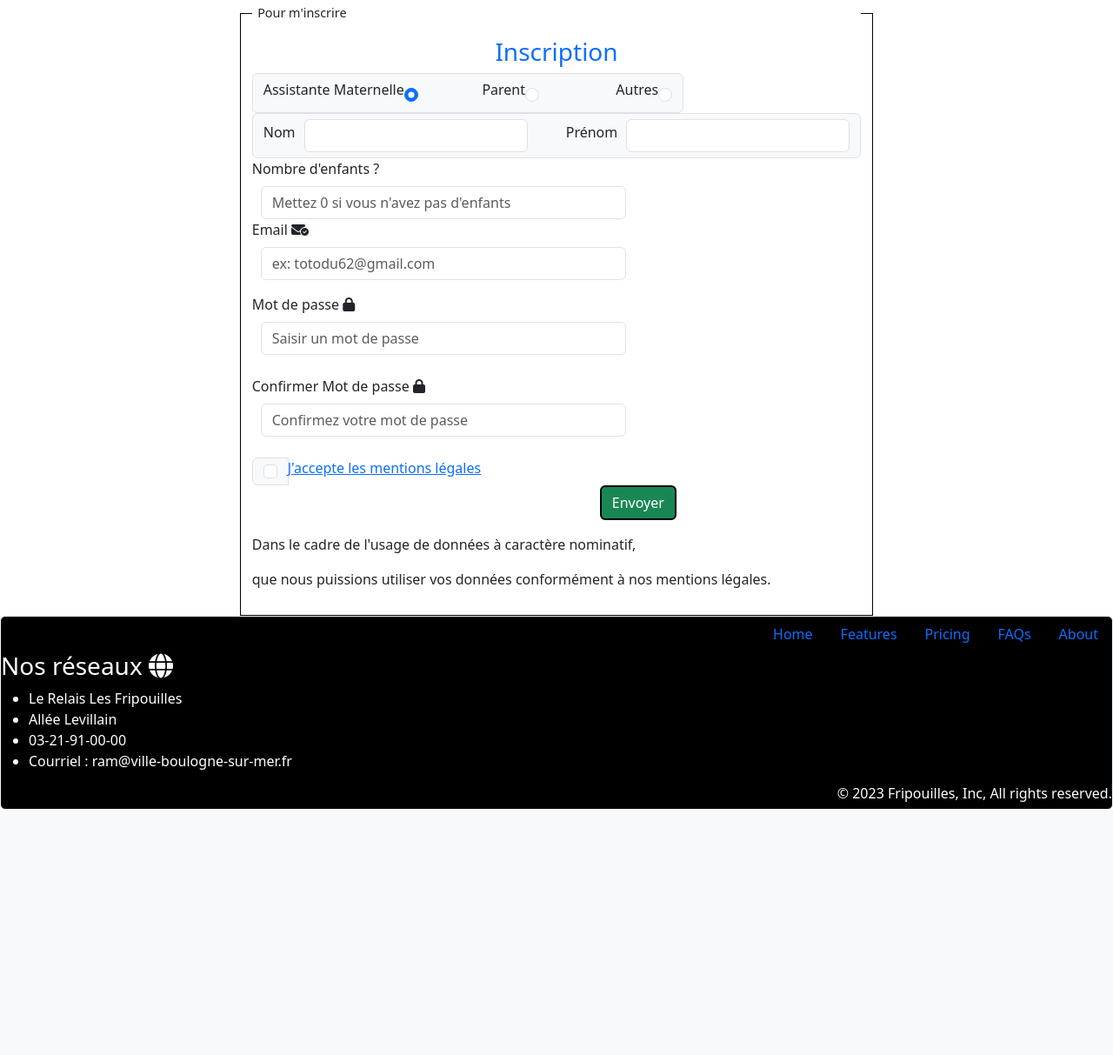
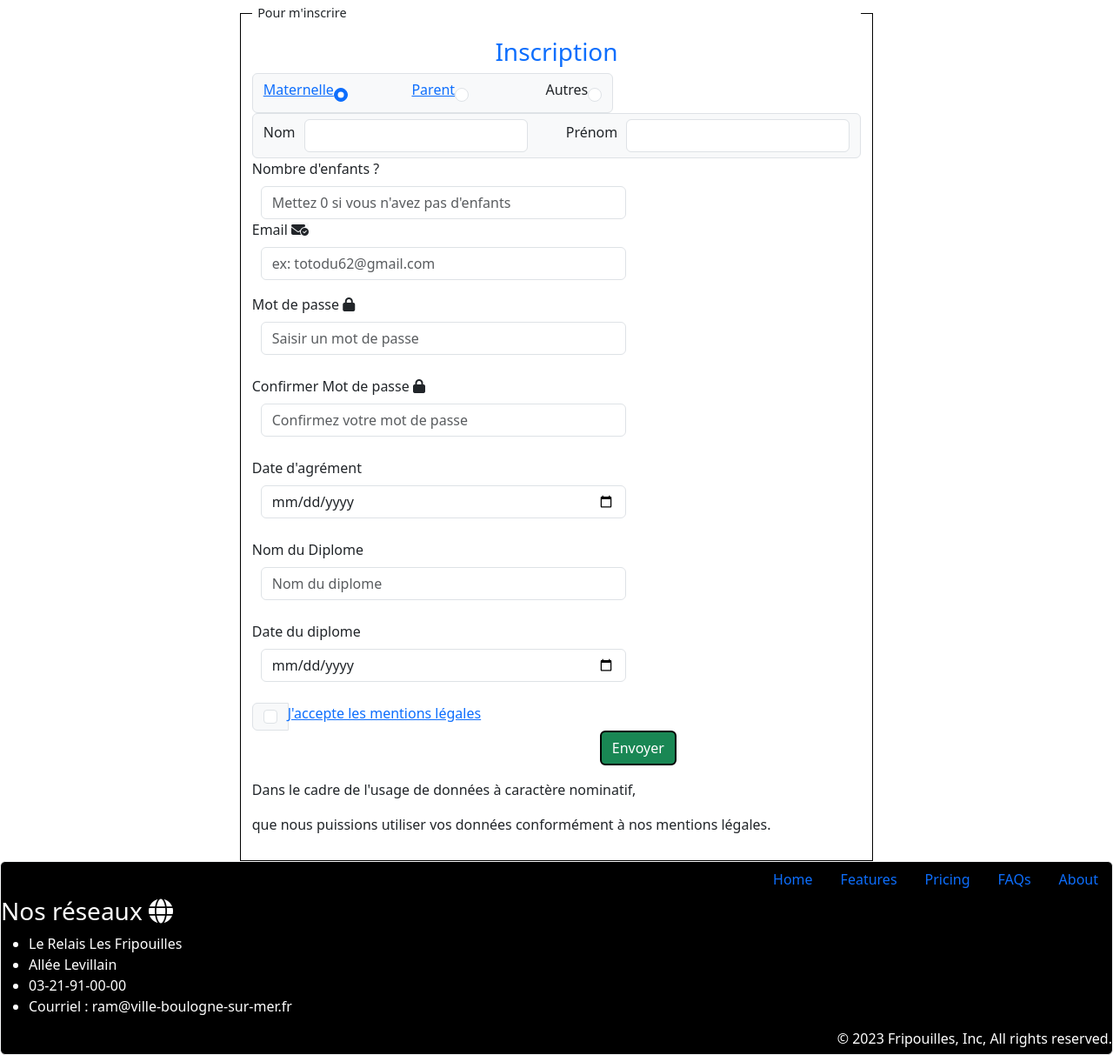
Before and after one commit to decrypt-nl/fripouilles-web, a PHP site: page /registration.php in a window 1280 px wide. Shown: the part 248-1461 px from the top of the page at 87% size. Before the commit the page ends 1179 px from the top, so only its background shows below. Run offline with PHP 8.4, Linux system fonts and the light colour scheme.

Commit message:
AP retour

```diff
--- a/config.php
+++ b/config.php
@@ -1,6 +1,6 @@
 <?php
 
-$host = '192.168.1.91';
+$host = '172.23.10.22';
 $dbname = 'fripouilles';
 $username = 'admfrip';
 $password = 'root';
--- /dev/null
+++ b/connexion-assistante.php
@@ -0,0 +1,2 @@
+<?php
+require_once('config.php');
--- a/registration.php
+++ b/registration.php
@@ -26,6 +26,9 @@ if ($_SERVER['REQUEST_METHOD'] == 'POST') {
     $mdp = $_POST['mdp'];
     $remdp = htmlspecialchars($_POST['remdp']);
     $enfant = $_POST['enfant'];
+    $date_agrement = $_POST['Date_Agrement'];
+    $diplome = $_POST['Diplome_assistante'];
+    $date_diplome = $_POST['Date_diplome'];
 
     // Validation des champs du formulaire
     if(!empty($_POST)) {
@@ -55,12 +58,9 @@ if ($_SERVER['REQUEST_METHOD'] == 'POST') {
     }
     // Si le formulaire est valide, insérer les données dans la base de données
     if (empty($erreurs)) {
-        // Hacher le mot de passe avec sha1
-        $mdp_hache = sha1($mdp);
-
         // Connexion à la base de données avec PDO
 
-        $host = '192.168.1.91';
+        $host = '172.23.10.22';
         $dbname = 'fripouilles';
         $username = 'admfrip';
         $password = 'root';
@@ -77,13 +77,16 @@ if ($_SERVER['REQUEST_METHOD'] == 'POST') {
                 $erreurs[] = "Cet email est déjà utilisé";
             } else {
                 // Insérer les données dans la table utilisateurs avec une procédure stockée
-                $stmt = $conn->prepare("CALL insert_utilisateur(:status, :nom, :prenom, :email, :mdp, :enfant)");
+                $stmt = $conn->prepare("CALL insert_utilisateur(:status, :nom, :prenom, :email, :mdp, :enfant, :Date_Agrement, :Diplome_assistante, :Date_diplome)");
                 $stmt->bindParam(':status', $status);
                 $stmt->bindParam(':nom', $nom);
                 $stmt->bindParam(':prenom', $prenom);
                 $stmt->bindParam(':email', $email);
                 $stmt->bindParam(':mdp', $mdp_hache);
                 $stmt->bindParam(':enfant', $enfant);
+                $stmt->bindParam(':Date_Agrement', $date_agrement);
+                $stmt->bindParam(':Diplome_assistante', $diplome);
+                $stmt->bindParam(':Date_diplome', $date_diplome);
                 $stmt->execute();
                 echo "L'inscription a été enregistrée avec succès.";
             }
@@ -110,10 +113,10 @@ if (!empty($erreurs)) { ?>
 
             <div class="input-group">
                 <div class="input-group-text">
-                <label for="label-form" class="form-label">Assistante Maternelle</label>
+                <label for="label-form" class="form-label"><a href="connexion-assistante.php">Maternelle</a></label>
                 <input class="form-check-input" type="radio"  name="status" id="status" value="Assistante" value="autre" <?php if (isset($status) && $status === "Assistante") echo "checked"; ?>aria-label="Radio button for following text input" checked required>
                 ㅤㅤㅤㅤㅤ
-                <label for="label-form" class="form-label">Parent</label>
+                <label for="label-form" class="form-label"><a href="connexion-parent.php">Parent</a></label>
                 <input class="form-check-input" type="radio"  name="status" id="status" value="Parent" value="autre" <?php if (isset($status) && $status === "Parent") echo "checked"; ?> aria-label="Radio button for following text input" required>
                 ㅤㅤㅤㅤㅤㅤ
                 <label for="label-form" class="form-label">Autres</label>
@@ -154,12 +157,32 @@ if (!empty($erreurs)) { ?>
                 <input type="password" class="form-control" name="remdp" id="remdp" placeholder="Confirmez votre mot de passe" required>
             </div>
 
+            <div class="mb-4">
+                <label for="Date_Agrement" class="form-label">Date d'agrément
+
+                </label>
+                <input type="date" class="form-control" name="Date_Agrement" id="Date_Agrement" placeholder="Rensigner la date d'agrément" required>
+            </div>
+            <div class="mb-4">
+                <label for="Diplome_assistante" class="form-label">Nom du Diplome
+
+                </label>
+                <input type="text" class="form-control" name="Diplome_assistante" id="Diplome_assistante" placeholder="Nom du diplome" required>
+            </div>
+            <div class="mb-4">
+                <label for="Date_diplome" class="form-label">Date du diplome
+
+                </label>
+                <input type="date" class="form-control" name="Date_diplome" id="Date_diplome" placeholder="Rensigner la date du diplome" required>
+            </div>
+
             <div class="input-group fs-6">
                 <div class="input-group-text">
                 <input class="form-check-input mt-0" type="checkbox" value="check" aria-label="Checkbox for following text input" required>
                 </div>
                 <label for="mentions-legales" class="form-label"><a href="mentions-legales.php">J'accepte les mentions légales</a></label>
             </div>
+
             <div class="col-auto">
                 <button type="submit" class="btn_envoye btn btn-success mb-3">Envoyer</button>
             </div>
```
Also changed, not shown: connexion-parent.php (added, +25 -0 lines), traitement.php (+31 -14 lines).
